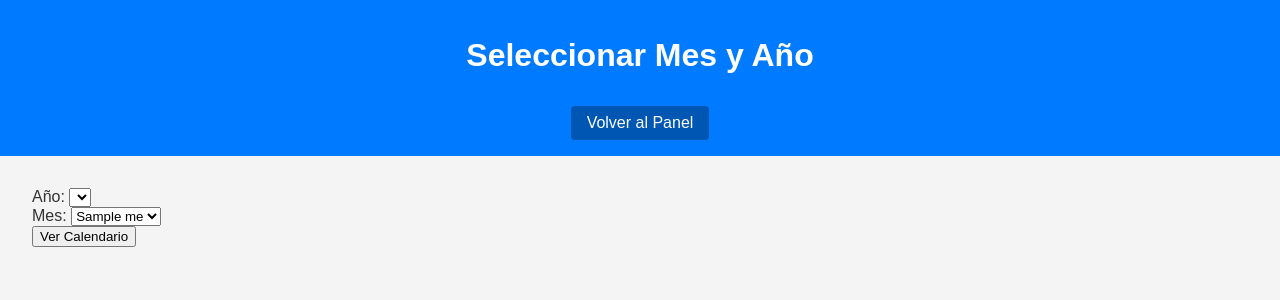
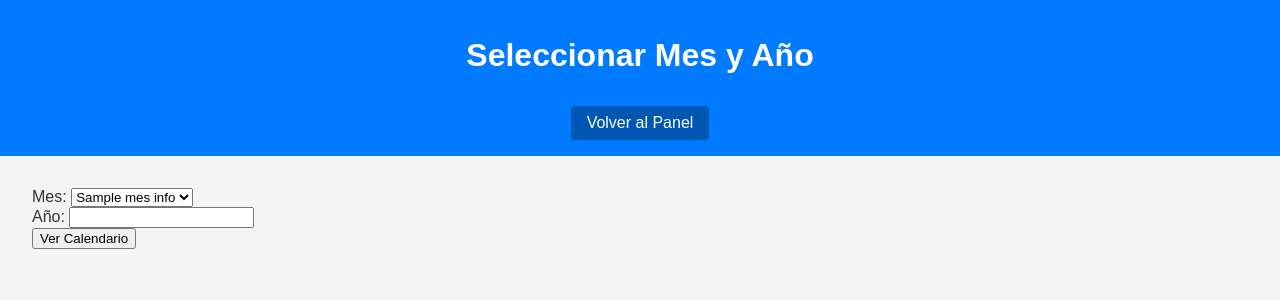
Before and after one commit to jolaperry/control-asistencias, a Flask app: template templates/seleccionar_mes.html in a window 1280 px wide. Shown: the top 300 px of the page. Run offline with Flask 3, Linux system fonts and the light colour scheme; the template is opened without the code that fills it: most values are stand-ins (such as "Sample title", 1, 10 or a date in 2020); lists and menus that the app fills with data are empty.

Commit message:
Update seleccionar_mes.html

```diff
--- a/templates/seleccionar_mes.html
+++ b/templates/seleccionar_mes.html
@@ -3,7 +3,7 @@
 <head>
     <meta charset="UTF-8">
     <meta name="viewport" content="width=device-width, initial-scale=1.0">
-    <title>Seleccionar Mes y Año</title>
+    <title>Seleccionar Mes</title>
     <link rel="stylesheet" href="{{ url_for('static', filename='css/style.css') }}">
 </head>
 <body>
@@ -15,20 +15,16 @@
     </header>
 
     <main>
-        <form action="{{ url_for('ver_calendario', anio=anio_actual, mes=1) }}" method="get" class="form-container">
-            <label for="anio">Año:</label>
-            <select name="anio" id="anio">
-                {% for anio in range(2023, anio_actual + 2) %}
-                <option value="{{ anio }}" {% if anio == anio_actual %}selected{% endif %}>{{ anio }}</option>
+        <form action="{{ url_for('seleccionar_mes') }}" method="POST">
+            <label for="mes">Mes:</label>
+            <select name="mes" id="mes" required>
+                {% for mes_info in meses %}
+                <option value="{{ mes_info.numero }}">{{ mes_info.nombre }}</option>
                 {% endfor %}
             </select>
             <br>
-            <label for="mes">Mes:</label>
-            <select name="mes" id="mes">
-                {% for mes in meses %}
-                <option value="{{ mes.numero }}">{{ mes.nombre }}</option>
-                {% endfor %}
-            </select>
+            <label for="anio">Año:</label>
+            <input type="number" name="anio" id="anio" value="{{ anio_actual }}" required>
             <br>
             <button type="submit">Ver Calendario</button>
         </form>
```
